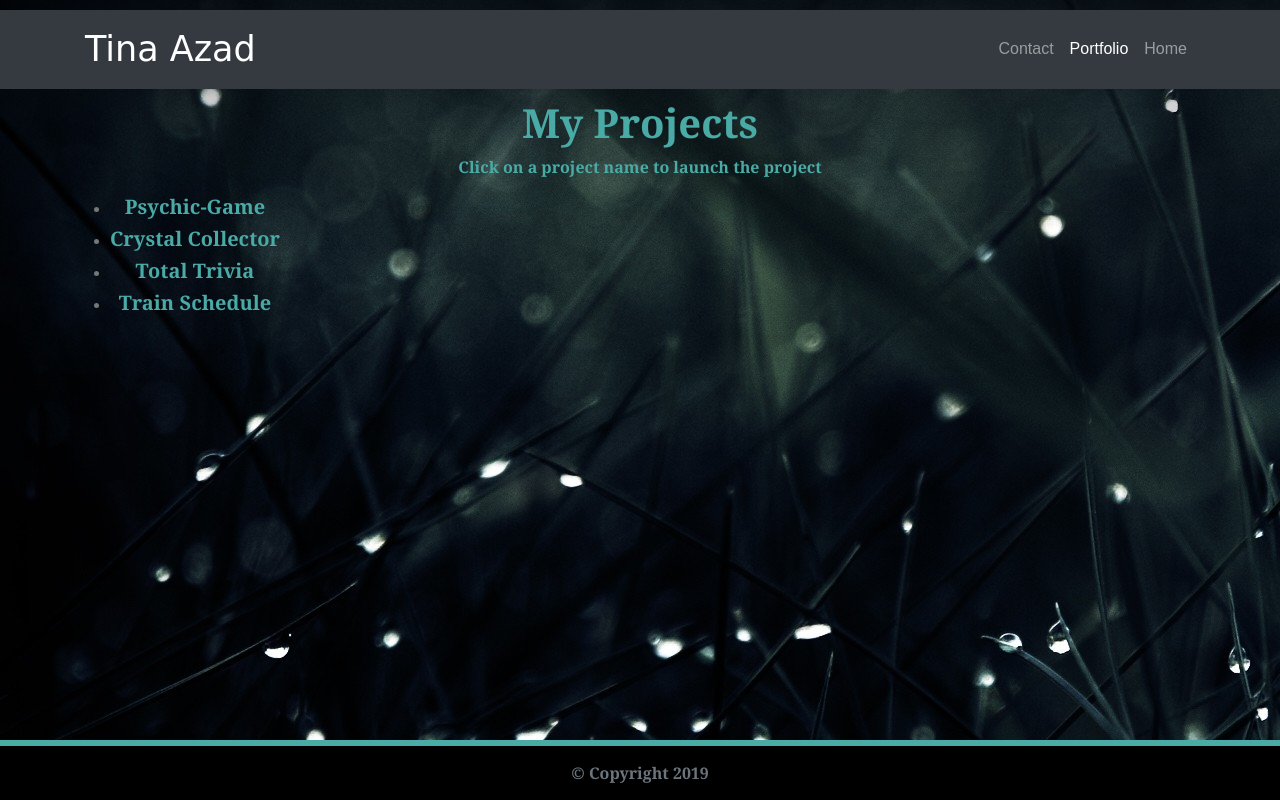
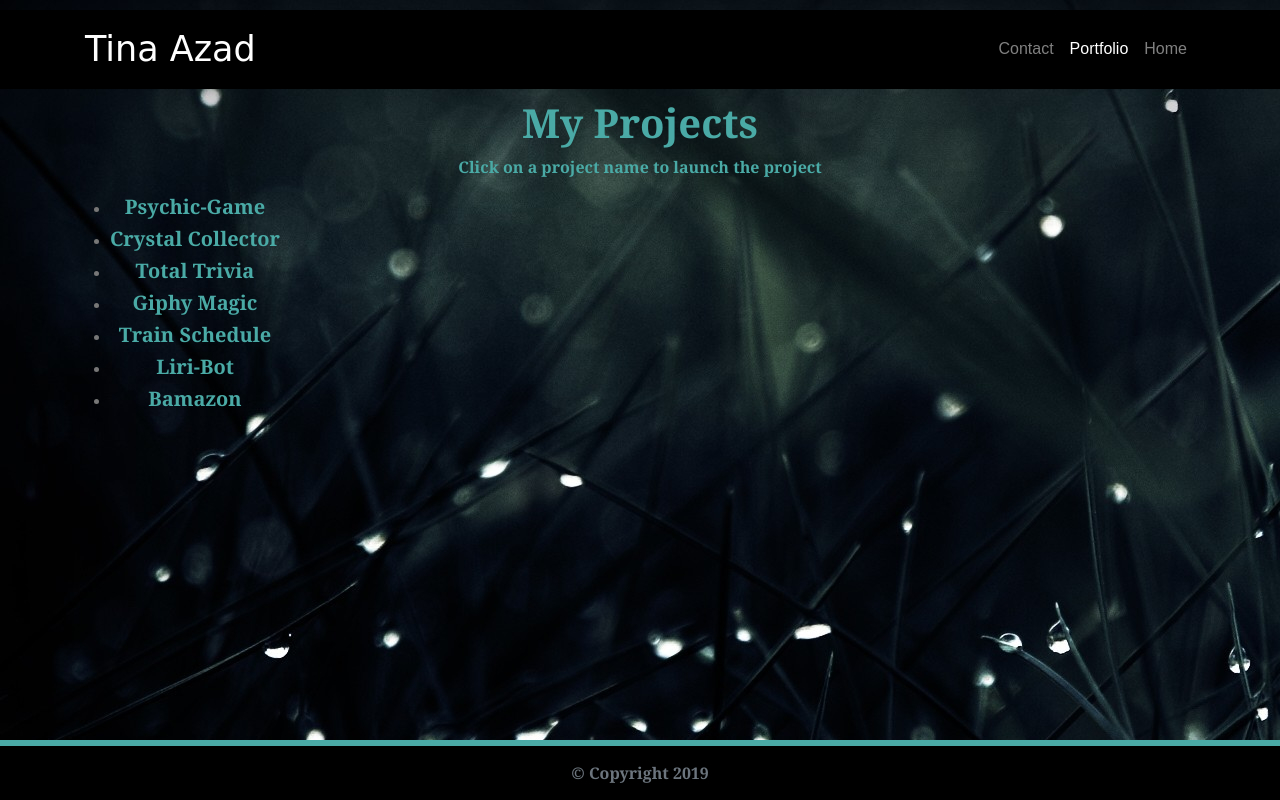
Before and after one commit to RajTina/My_Portfolio, a plain HTML site: page portfolio.html in a window 1280 px wide. Drawn offline with nearby package versions, Linux system fonts and the light colour scheme; a web font is replaced by a local one.

Commit message:
bamazon added to portfolio

```diff
--- a/assets/css/style.css
+++ b/assets/css/style.css
@@ -83,7 +83,8 @@ main {
 }
 
 .navbar {
-  background: black;
+  background:black;
+  /* background:teal; */
   /* padding: 5px 10px 5px 10px;
     margin-left: 15px;
     line-height: 18px; */
@@ -95,6 +96,12 @@ main {
   display: flex;
   opacity: 100%;
 }
+
+
+/* .navbar navbar navbar-expand-lg navbar-dark bg-black navbar{
+  color:black;
+  background: black;
+} */
 .p {
   text-decoration-color: teal;
 
--- a/portfolio.html
+++ b/portfolio.html
@@ -18,8 +18,8 @@
 </head>
 
 <body>
-    <nav class="navbar navbar-expand-lg navbar-dark bg-dark">
-        <div class="container" style = "background-color: dark gray;">
+    <nav class="navbar navbar-expand-lg navbar-dark bg-black navbar">
+        <div class="container" style = "background-color: black;">
           <!-- Brand and toggle get grouped for better mobile display -->
           <a class="navbar-brand" href="index.html" id="logo" >Tina Azad</a>
           <button class="navbar-toggler" type="button" data-toggle="collapse" data-target="#navbarTogglerDemo01"
@@ -56,6 +56,7 @@
             </div>
 
             <ul>
+              <!-- <img src="./assets/imgs/download.jpg" alt=""> -->
               <li> <a href=" https://rajtina.github.io/Psychic-Game/">
                 <h5>Psychic-Game</h5>
               </a>
@@ -66,8 +67,20 @@
                </li>
               <li>  <a href= "https://rajtina.github.io/TriviaGame/">
                 <h5>Total Trivia</h5>
-                <li>  <a href=" https://rajtina.github.io/TrainHomework/">
-                  <h5>Train Schedule</h5>
+                </a>
+              </li>
+              <li><a href="https://rajtina.github.io/Giphy_homeWork/">
+                <h5>Giphy Magic<h5></a>
+                </li>
+              <li>  <a href="https://rajtina.github.io/TrainHomework/">
+                <h5>Train Schedule</h5>
+                </a>
+              <li>  <a href="https://rajtina.github.io/liri-node-app/">
+                <h5>Liri-Bot</h5>
+                </a>
+              <li>  <a href="https://rajtina.github.io/bamazon_homework/">
+                <h5>Bamazon</h5>
+                </a>
             </ul>
 
     </main>
```
Also changed, not shown: contact.html (+2 -2 lines), index.html (+2 -2 lines), assets/imgs/download.jpg (added).
